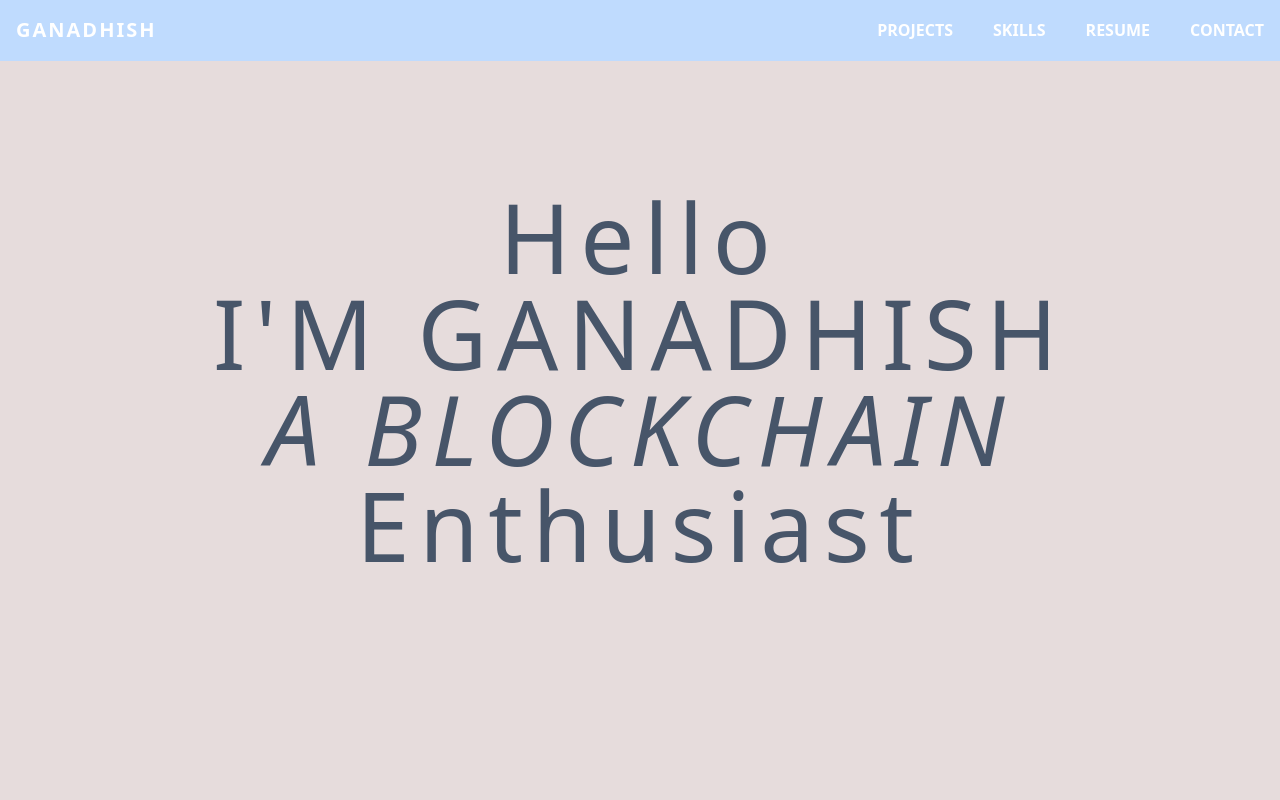
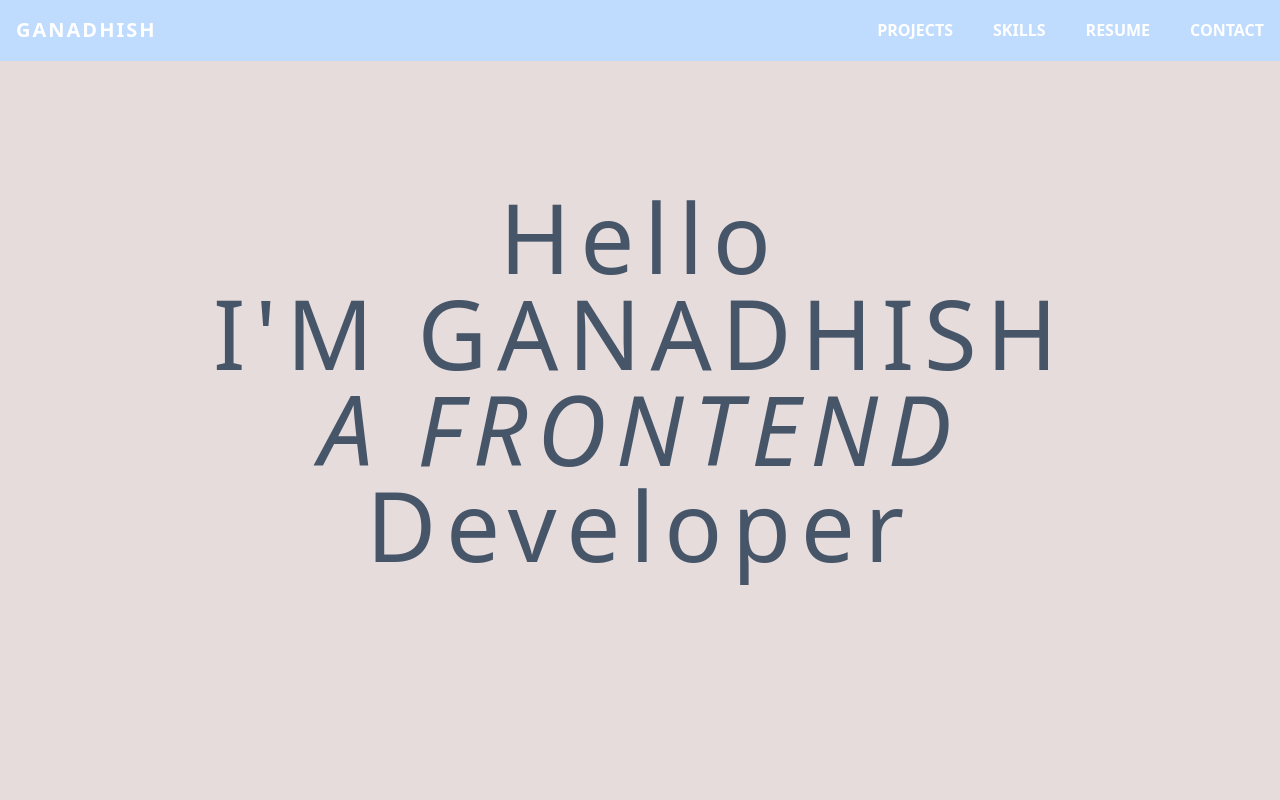
Before and after one commit to Ganadhish7/portfolio-v1, a React (Create React App) app: page / in a window 1280 px wide. Shown: the top 800 px of the page. Built offline with nearby package versions, Linux system fonts and the light colour scheme.

Commit message:
update contact

```diff
--- a/src/components/Footer.jsx
+++ b/src/components/Footer.jsx
@@ -6,11 +6,11 @@ function Footer() {
           <strong className="uppercase">About</strong>
           <div className="">
             <p>
-              Welcome to my portfolio! I'm a web developer with a passion for
+              Welcome to my portfolio! I'm a Frontend web developer with a passion for
               crafting immersive and user-friendly web experiences. Through a
               blend of design and technical expertise, I transform concepts into
               visually stunning and seamlessly functional websites. Explore my
-              projects of frontend development in action.
+              projects of Web development in action.
             </p>
           </div>
         </div>
--- a/src/pages/Contact.jsx
+++ b/src/pages/Contact.jsx
@@ -57,7 +57,7 @@ function Contact() {
                 size="2xl"
               />
               <h4 className=" font-bold">Website</h4>
-              <a href="https://ganadhish-m-portfolio.netlify.app/">Portfolio</a>
+              <a href="https://ganadhish-mardikar.netlify.app/">Portfolio</a>
             </div>
           </div>
           <div className=" flex justify-center rounded-md bg-blue-100 text-center ">
--- a/src/pages/Homepage.jsx
+++ b/src/pages/Homepage.jsx
@@ -14,8 +14,8 @@ function Homepage() {
           >
             <p className=" text-center ">Hello</p>
             <h3 className=" uppercase">I'm Ganadhish </h3>
-            <h3 className=" font-thin uppercase italic ">A Blockchain</h3>
-            <p>Enthusiast</p>
+            <h3 className=" font-thin uppercase italic  ">A Frontend</h3>
+            <p>Developer</p>
           </div>
         </div>
       </section>
```
Also changed, not shown: src/app.css (added, +9 -0 lines), 1 other file (tests, documents, lock files or other folders).
